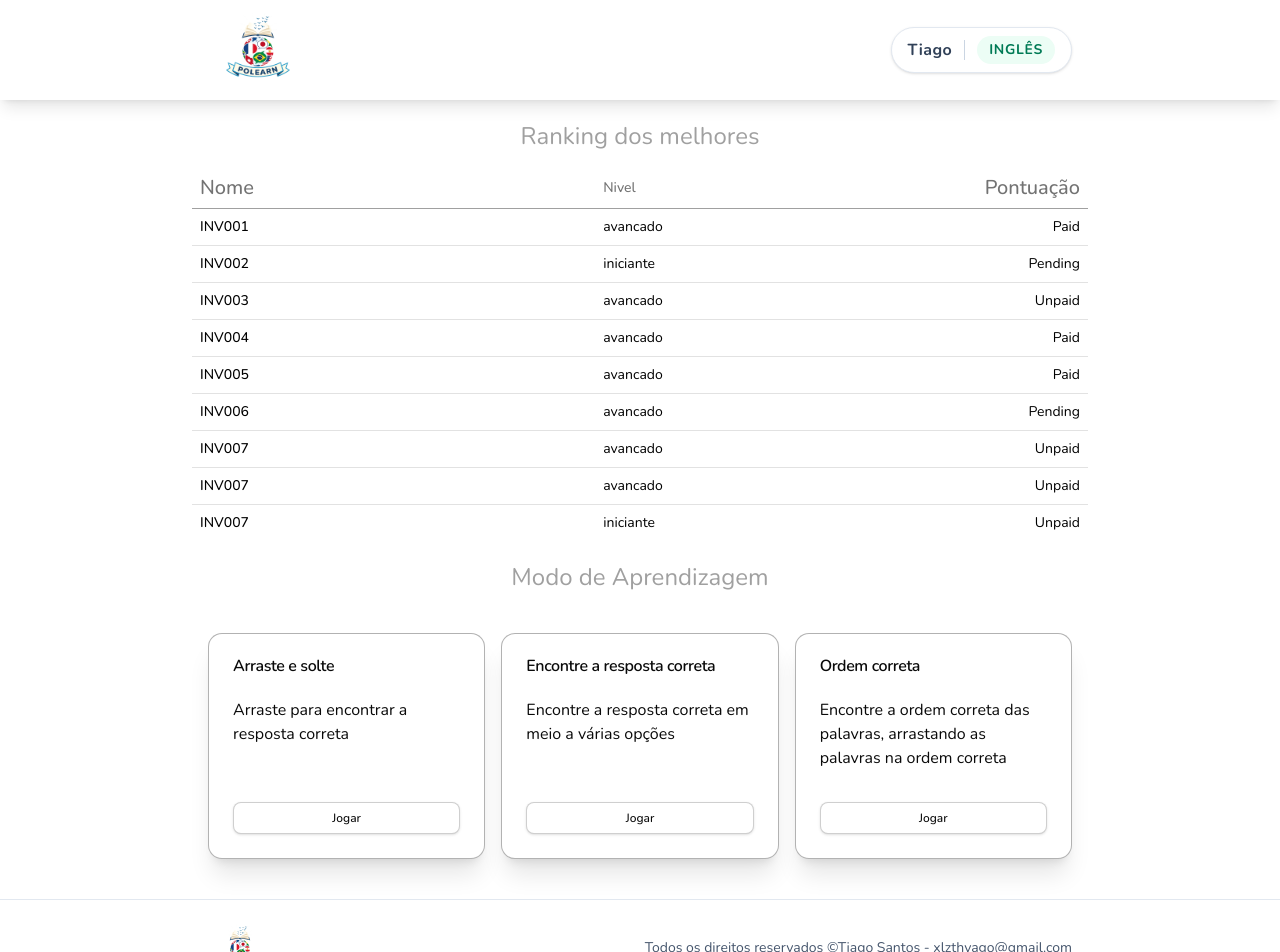
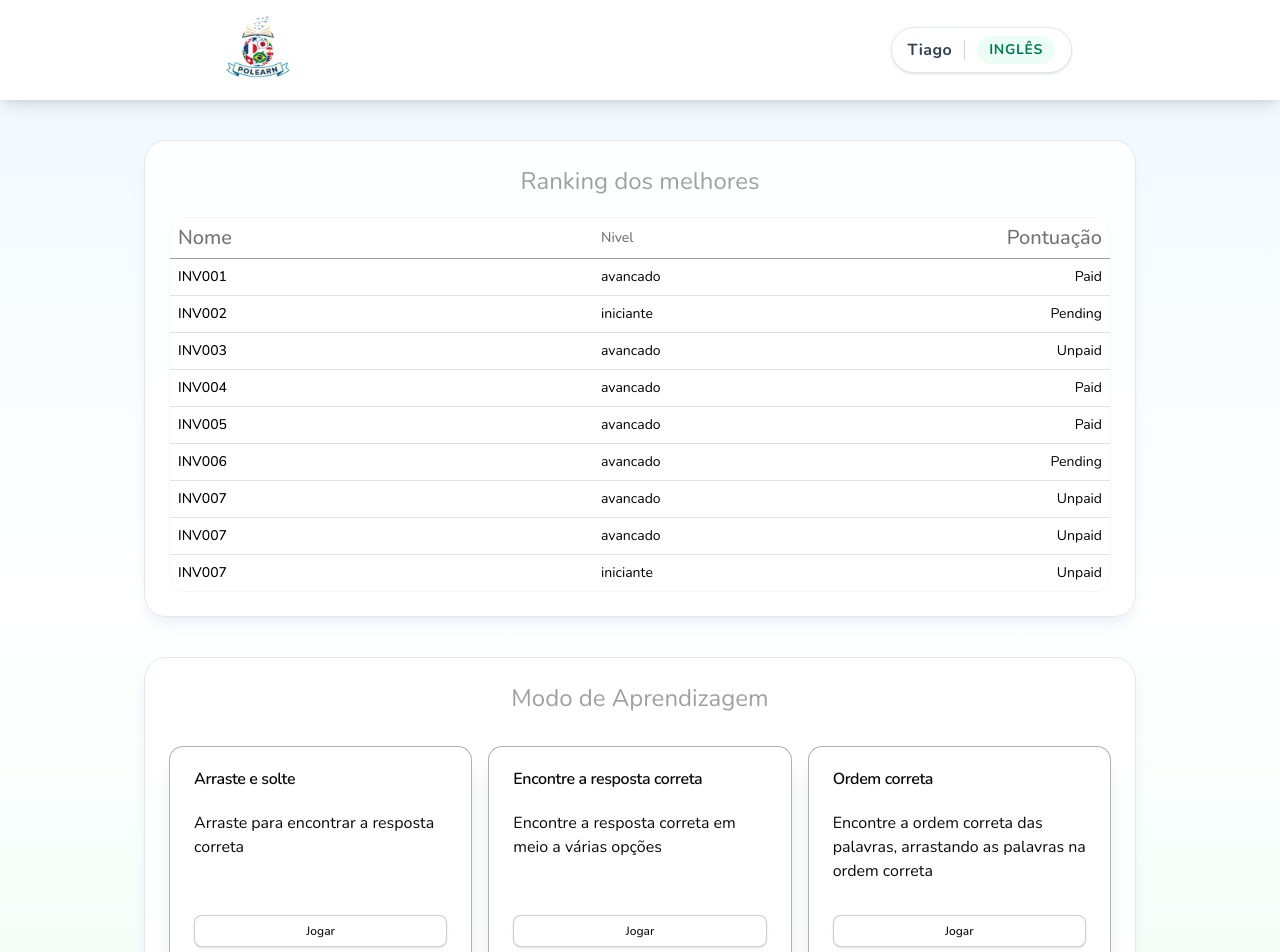
Before and after one commit to Tyago-santos/polearn, a React (Vite) app: page / in a window 1280 px wide. Shown: the top 952 px of the page. Built offline with nearby package versions, Linux system fonts and the light colour scheme.

Commit message:
style: stylers change colors

```diff
--- a/src/routes/index.tsx
+++ b/src/routes/index.tsx
@@ -12,18 +12,22 @@ export const Route = createFileRoute("/")({
 function Home() {
   const navigate = useNavigate();
   return (
-    <main className="bg-background ">
+    <main className="min-h-screen bg-gradient-to-b from-sky-50 via-white to-emerald-50">
       <Header />
 
-      <section className="py-5 m-auto max-w-[300px]  lg:max-w-4xl ">
+      <section className="mx-auto max-w-5xl px-4 py-6 md:py-10">
+        <div className="rounded-3xl border border-slate-200 bg-white/85 p-4 shadow-lg shadow-slate-200/60 backdrop-blur-sm md:p-6">
           <TitleSection title="Ranking dos melhores" />
-        <div className="mt-4 ">
+          <div className="mt-5 overflow-hidden rounded-2xl border border-slate-100 bg-white">
             <TableComponet />
           </div>
+        </div>
       </section>
-      <section className=" m-auto max-w-4xl  ">
+
+      <section className="mx-auto max-w-5xl px-4 pb-6 md:pb-10">
+        <div className="rounded-3xl border border-slate-200 bg-white/85 p-4 shadow-lg shadow-slate-200/60 backdrop-blur-sm md:p-6">
           <TitleSection title="Modo de Aprendizagem" />
-        <div className="md:flex flex-col px-4 md: px-0 gap-4 md:flex-row my-10">
+          <div className="my-8 flex flex-col gap-4 md:flex-row">
             <CardComponent
               descriptionGame="Arraste para encontrar a resposta correta"
               titleGame="Arraste e solte"
@@ -51,7 +55,9 @@ function Home() {
               titleGame="Ordem correta"
             />
           </div>
+        </div>
       </section>
+
       <Footer />
     </main>
   );
```
Lines whose indentation alone changed are shown as unchanged.
